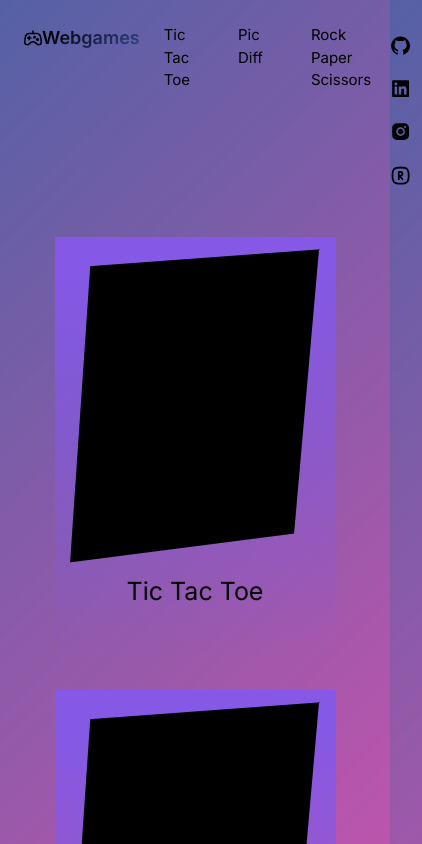
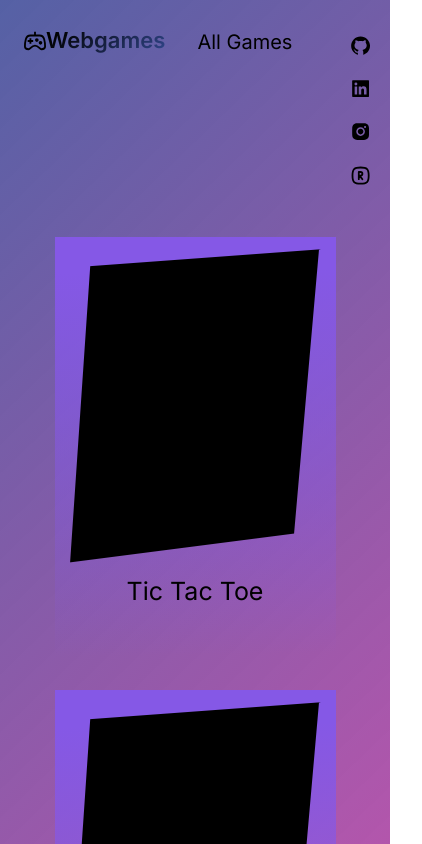
Before and after one commit to DrumRay/webgames, a Next.js app: page / in a window 390 px wide. Shown: the top 844 px of the page, 422 px wide, since content can reach past the window. Built offline with nearby package versions, Linux system fonts and the light colour scheme.

Commit message:
Сделал выдвижное меню с анимацией открытия/закрытия в navbar + сделал микро footer

```diff
--- a/package.json
+++ b/package.json
@@ -15,7 +15,7 @@
     "autoprefixer": "10.4.14",
     "eslint": "8.44.0",
     "eslint-config-next": "13.4.9",
-    "next": "13.4.9",
+    "next": "^13.4.10",
     "postcss": "8.4.25",
     "react": "18.2.0",
     "react-dom": "18.2.0",
--- a/src/app/components/Footer.tsx
+++ b/src/app/components/Footer.tsx
@@ -2,6 +2,10 @@
 
 export default function Footer() {
     return (
-        <div>Footer</div>
+        <div className="flex justify-center items-center pt-20 pb-10 my-10">
+            <a href="https://first-portfolio-eight.vercel.app/" className="gradient_text hover:scale-110 ease-in duration-300">
+                Author: Anatoli Bakum
+            </a>
+        </div>
     )
 }
--- a/src/app/components/Navbar.tsx
+++ b/src/app/components/Navbar.tsx
@@ -1,3 +1,6 @@
+"use client";
+
+import { useState } from 'react';
 import "../styles/Navbar.css";
 import { GrGamepad } from "react-icons/gr";
 import Link from "next/link";
@@ -5,22 +8,49 @@ import { AiFillGithub, AiFillInstagram, AiFillLinkedin } from 'react-icons/ai';
 import { TbSquareRoundedLetterR } from 'react-icons/tb';
 
 export default function Navbar() {
+    const [isEnabled, setEnabled] = useState(false);
+    const [animationClass, setAnimationClass] = useState('');
+
+    const handleMenuToggle = () => {
+        if (!isEnabled) {
+          setAnimationClass('swing-in-top-fwd');
+          setEnabled(true);
+        } else {
+          setAnimationClass('swing-out-top-fwd');
+          setTimeout(() => {
+            setEnabled(false);
+          }, 1000);
+        }
+      };
+
     return (
         <nav className="Navbar-main">
             <Link href='/' className="logo">
-                <GrGamepad className="lg:scale-150 lg:mr-4 lg:mb-3 md:scale-110 md:mr-2 md:mb-1.5 sm:scale-85 sm:mr-1.5 sm:mb-1 "/>
+                <GrGamepad />
                 <a className="gradient_text">Webgames</a>
             </Link>
-            {/* <div className="all_games">All Games</div> */}
+
+            <div className="all_games" onClick={handleMenuToggle}>
+                <button className="all_games_button">All Games</button>
+                {isEnabled && (
+                    <div className={`all_games_links_container ${animationClass}`}>
+                    <p><a href="/tic-tac-toe">Tic Tac Toe</a></p>
+                    <p><a href="/pic-diff">Pic Diff</a></p>
+                    <p><a href="/rock-paper-scissors">Rock Paper Scissors</a></p>
+                    </div>
+                )}
+            </div>
+
+
             <div className="links_container">
                 <Link href="/tic-tac-toe" className="webgame_link">
-                Tic Tac Toe
+                    Tic Tac Toe
                 </Link>
                 <Link href="/pic-diff" className="webgame_link">
-                Pic Diff
+                    Pic Diff
                 </Link>
                 <Link href="/rock-paper-scissors" className="webgame_link">
-                Rock Paper Scissors
+                    Rock Paper Scissors
                 </Link>
             </div>
             <div className="social-icons">
@@ -38,5 +68,5 @@ export default function Navbar() {
                 </Link>
             </div>
         </nav>
-    )
+    );
 }
--- a/src/app/styles/Navbar.css
+++ b/src/app/styles/Navbar.css
@@ -2,7 +2,6 @@
     display: flex;
     justify-content: space-between;
     align-items: center;
-
     padding: 1.5rem 1rem;
 }
 
@@ -41,8 +40,6 @@
     justify-content: right;
     gap: 0.5rem;
     padding-right: 1rem;
-
-
 }
 
 .social-icon {
@@ -52,6 +49,122 @@
 .social-icon:hover {
     transform: scale(1.2);
     cursor: pointer;
+}
+
+.all_games {
+    position: relative;
+    display: none;
+    font-size: 20px;
+    justify-content: left;
+    flex: 1;
+    padding-left: 2rem;
+    padding-top: 3px;
+}
+
+.all_games_button {
+    display: inline-block;
+    transition: transform 0.3s ease;
+}
+
+.all_games_button:hover {
+    transform: scale(1.2);
+    cursor: pointer;
+}
+
+.all_games_links_container {
+    position: absolute;
+    top: 100%;
+    left: 0;
+    display: flex;
+    font-size: 18px;
+    padding: 1rem;
+    z-index: 1;
+    flex-direction: column;
+    opacity: 0;
+}
+
+.all_games_links_container p {
+    transition: transform 0.3s ease;
+}
+
+.all_games_links_container p:hover {
+    transform: scale(1.2);
+}
+
+.swing-in-top-fwd {
+	-webkit-animation: swing-in-top-fwd 1s ease-in-out both;
+	        animation: swing-in-top-fwd 1s ease-in-out both;
+}
+
+@-webkit-keyframes swing-in-top-fwd {
+    0% {
+      -webkit-transform: rotateX(-100deg);
+              transform: rotateX(-100deg);
+      -webkit-transform-origin: top;
+              transform-origin: top;
+      opacity: 0;
+    }
+    100% {
+      -webkit-transform: rotateX(0deg);
+              transform: rotateX(0deg);
+      -webkit-transform-origin: top;
+              transform-origin: top;
+      opacity: 1;
+    }
+  }
+  @keyframes swing-in-top-fwd {
+    0% {
+      -webkit-transform: rotateX(-100deg);
+              transform: rotateX(-100deg);
+      -webkit-transform-origin: top;
+              transform-origin: top;
+      opacity: 0;
+    }
+    100% {
+      -webkit-transform: rotateX(0deg);
+              transform: rotateX(0deg);
+      -webkit-transform-origin: top;
+              transform-origin: top;
+      opacity: 1;
+    }
+  }
+
+  .swing-out-top-fwd {
+	-webkit-animation: swing-out-top-fwd 1s ease-in-out reverse both;
+	        animation: swing-out-top-fwd 1s ease-in-out reverse both;
+}
+
+@-webkit-keyframes swing-out-top-fwd {
+    0% {
+      -webkit-transform: rotateX(-100deg);
+              transform: rotateX(-100deg);
+      -webkit-transform-origin: top;
+              transform-origin: top;
+      opacity: 0;
+    }
+    100% {
+      -webkit-transform: rotateX(0deg);
+              transform: rotateX(0deg);
+      -webkit-transform-origin: top;
+              transform-origin: top;
+      opacity: 1;
+    }
+  }
+  @keyframes swing-out-top-fwd {
+    0% {
+      -webkit-transform: rotateX(-100deg);
+              transform: rotateX(-100deg);
+      -webkit-transform-origin: top;
+              transform-origin: top;
+      opacity: 0;
+    }
+    100% {
+      -webkit-transform: rotateX(0deg);
+              transform: rotateX(0deg);
+      -webkit-transform-origin: top;
+              transform-origin: top;
+      opacity: 1;
+    }
   }
 
 @media screen and (max-width: 1050px) {
@@ -79,7 +192,37 @@
         align-items: flex-start;
     }
     .logo {
-        font-size: 20px;
+        font-size: 22px;
+        padding-left: 1rem;
+        margin-bottom: 0rem;
+    }
+    .links_container {
+        font-size: 15px;
+        padding-left: 1.5rem;
+        display: none;
+    }
+    .social-icons {
+        gap: 0;
+        padding-left: 0.5rem;
+        padding-right: 0rem;
+        flex-direction: column;
+        justify-content: flex-end;
+    }
+    .social-icon {
+        scale: 0.5;
+    }
+    .all_games {
+        display: inline-block;
+    }
+}
+
+@media screen and (max-width: 550px) {
+    .Navbar-main {
+        padding: 1.5rem 0.5rem;
+        align-items: flex-start;
+    }
+    .logo {
+        font-size: 22px;
         padding-left: 1rem;
         margin-bottom: 0rem;
     }
@@ -98,29 +241,3 @@
         scale: 0.5;
     }
 }
-
-@media screen and (max-width: 550px) {
-    .Navbar-main {
-        padding: 1.5rem 0.5rem;
-        align-items: flex-start;
-    }
-    .logo {
-        font-size: 18px;
-        padding-left: 1rem;
-        margin-bottom: 0rem;
-    }
-    .links_container {
-        font-size: 15px;
-        padding-left: 1.5rem;
-    }
-    .social-icons {
-        gap: 0;
-        padding-left: 0.5rem;
-        padding-right: 0rem;
-        flex-direction: column;
-        justify-content: flex-end;
-    }
-    .social-icon {
-        scale: 0.5;
-    }
-}
```
Also changed, not shown: 1 other file (tests, documents, lock files or other folders). Lines whose indentation alone changed are shown as unchanged.
